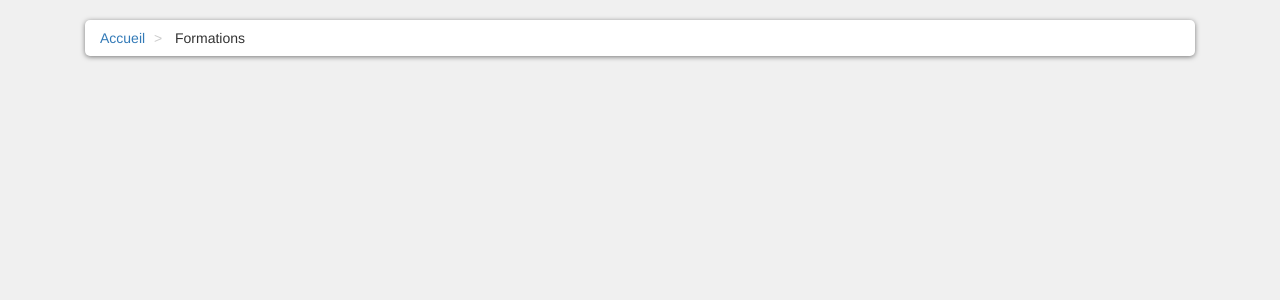
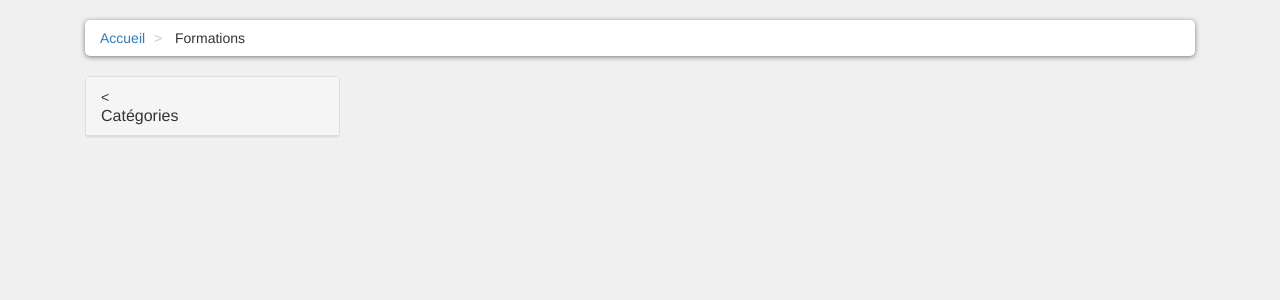
Before and after one commit to MeddySeize/MFC-WebVP, a PHP site: page /shopping.php in a window 1280 px wide. Shown: the part 102-402 px from the top of the page. Run offline with PHP 8.4, Linux system fonts and the light colour scheme.

Commit message:
Creating SideMenu

```diff
--- /dev/null
+++ b/Include/MenuCote.php
@@ -0,0 +1,5 @@
+<div class="panel panel-default sidebar-menu"><!-- debut panel panel-default sidebar-menu-->
+    <div class="panel-heading"><
+        <h3 class="panel-title">Catégories</h3>
+    </div>
+</div>
--- a/shopping.php
+++ b/shopping.php
@@ -119,7 +119,9 @@
         </div><!--fin col-md-12 -->
 
         <div class="col-md-3"><!--debut col-md-3 -->
-
+        <?php
+        include("Include/MenuCote.php");
+        ?>
         </div><!--fin col-md-3 -->
     </div> <!--fin Container -->
 </div><!--fin Content -->
```
Also changed, not shown: Include Files/MenuCote.php (deleted), Include/Footer.php (renamed from Include Files/Footer.php).
